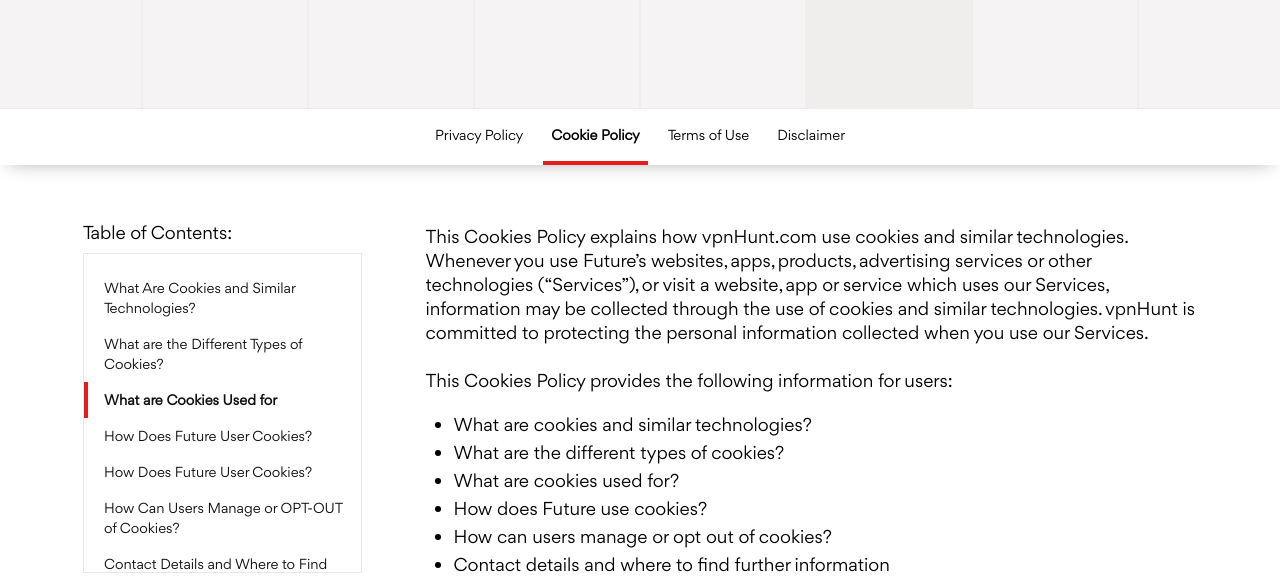
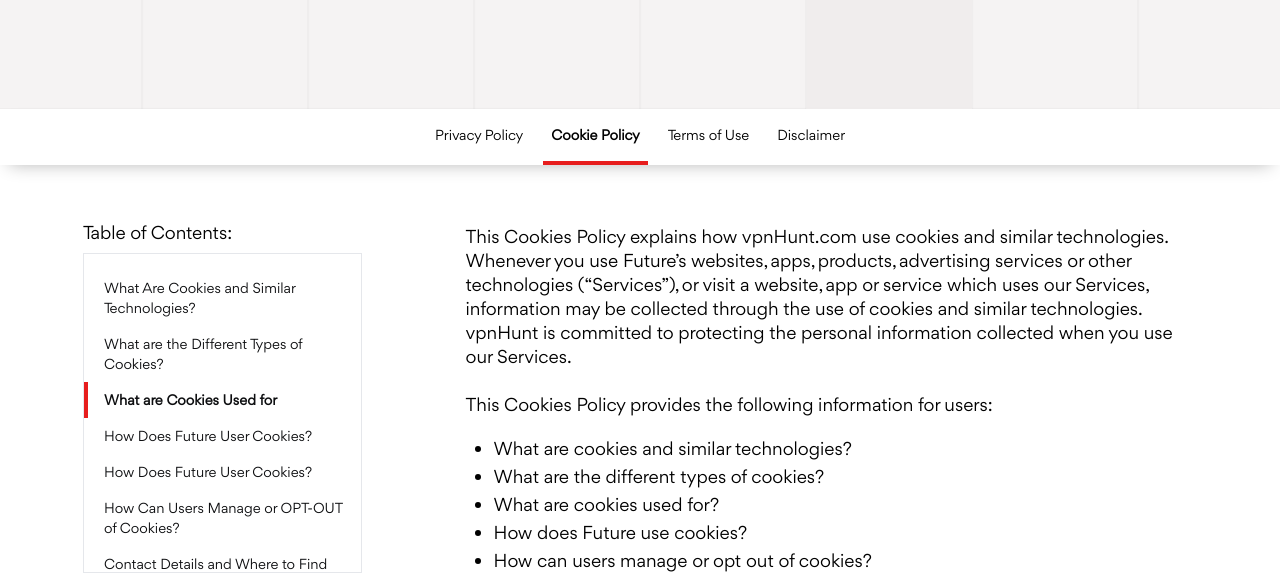
Before and after one commit to CyberpointMedia/VPNhuntFrontend, a website: page dist/cookies-policy.html in a window 1280 px wide. Shown: the part 328-908 px from the top of the page. Drawn offline with nearby package versions, Linux system fonts and the light colour scheme.

Commit message:
policy pages done

```diff
--- a/dist/cookies-policy.html
+++ b/dist/cookies-policy.html
@@ -154,7 +154,7 @@
                 </div>
                 <div class="lg:w-3/4 lg:pl-16 text-left">
                     <!-- tab content start -->
-                    <div class="vertical-tb-content mt-1">
+                    <div class="vertical-tb-content mt-1 md:pl-10">
                         <!-- tab content start -->
                         <div class="text-medium w-full tab-content">
                             <div class="overview-content">
```
Also changed, not shown: dist/privacy-policy.html (+1 -1 lines), dist/terms-conditions.html (+1 -1 lines).
